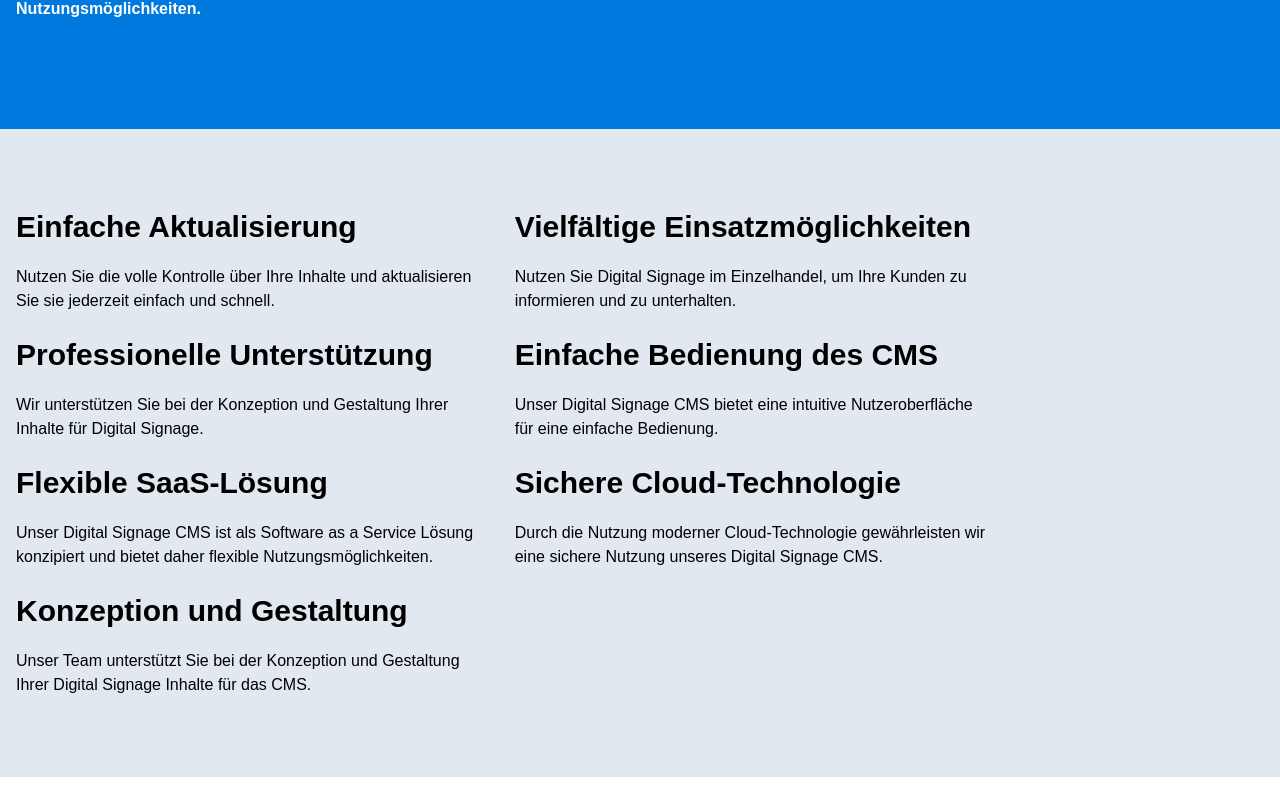
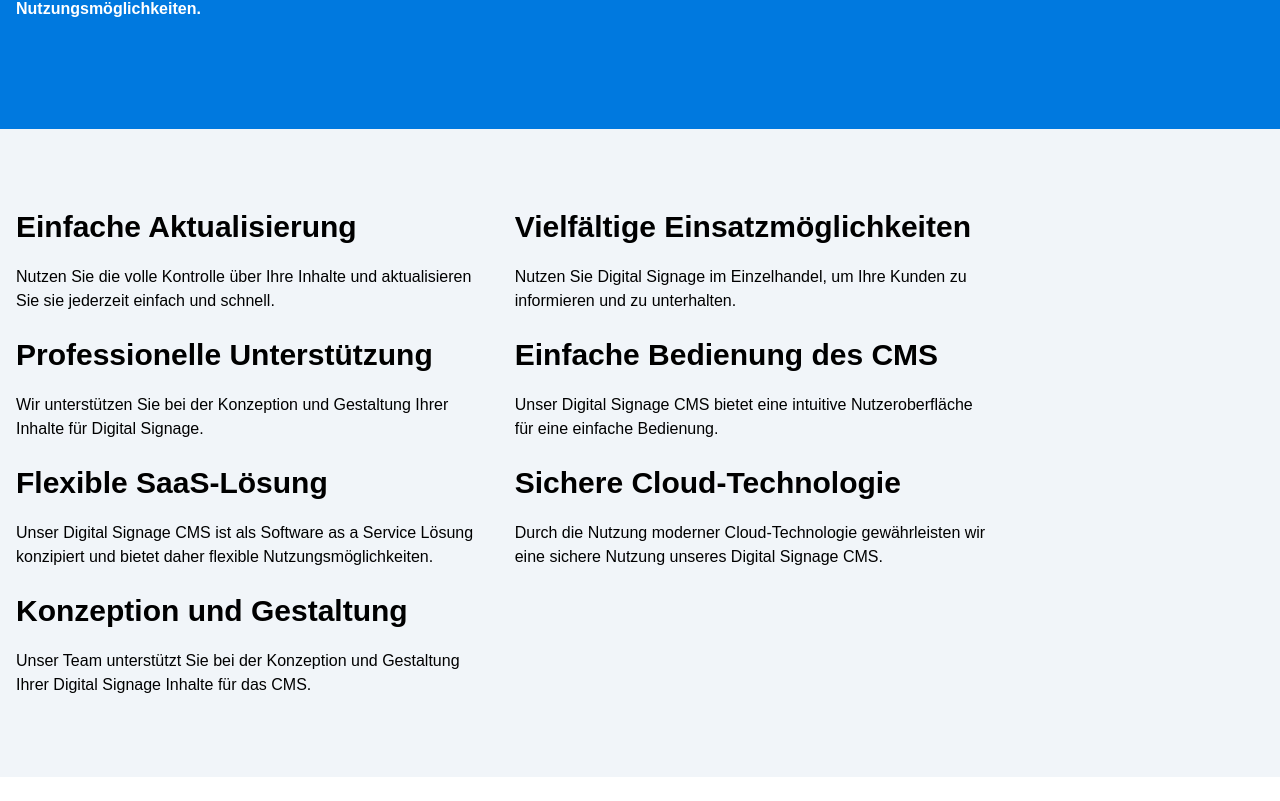
Before and after one commit to signageful/web-svelte, a SvelteKit app: page / in a window 1280 px wide. Shown: the part 1239-2040 px from the top of the page. Built offline with nearby package versions, Linux system fonts and the light colour scheme; a small style sheet from the web is missing.

Commit message:
feat: lighter

```diff
--- a/src/routes/+page.svelte
+++ b/src/routes/+page.svelte
@@ -90,8 +90,8 @@
     </div>
 
 </section>
-<section class="flex flex-col relative w-full md:py-20 py-16 bg-slate-200 overflow-hidden">
-    <div class="max-w-7xl w-full mx-auto flex items-center px-4 ">
+<section class="flex flex-col relative w-full md:py-20 py-16 bg-slate-100 overflow-hidden">
+    <div class="max-w-7xl w-full mx-auto flex items-center px-4">
         <!-- benefits-->
         <div class="grid gap-6 grid-cols-1 md:grid-cols-2 w-full max-w-[78%]">
             {#each benefits as benefit }
```
